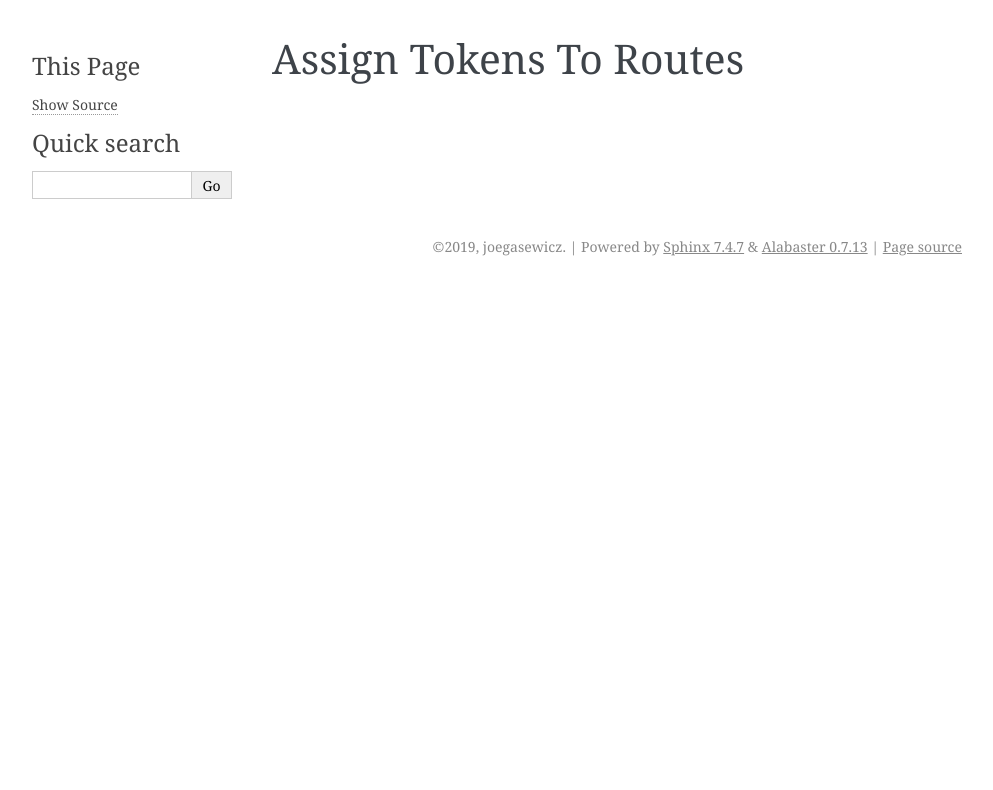
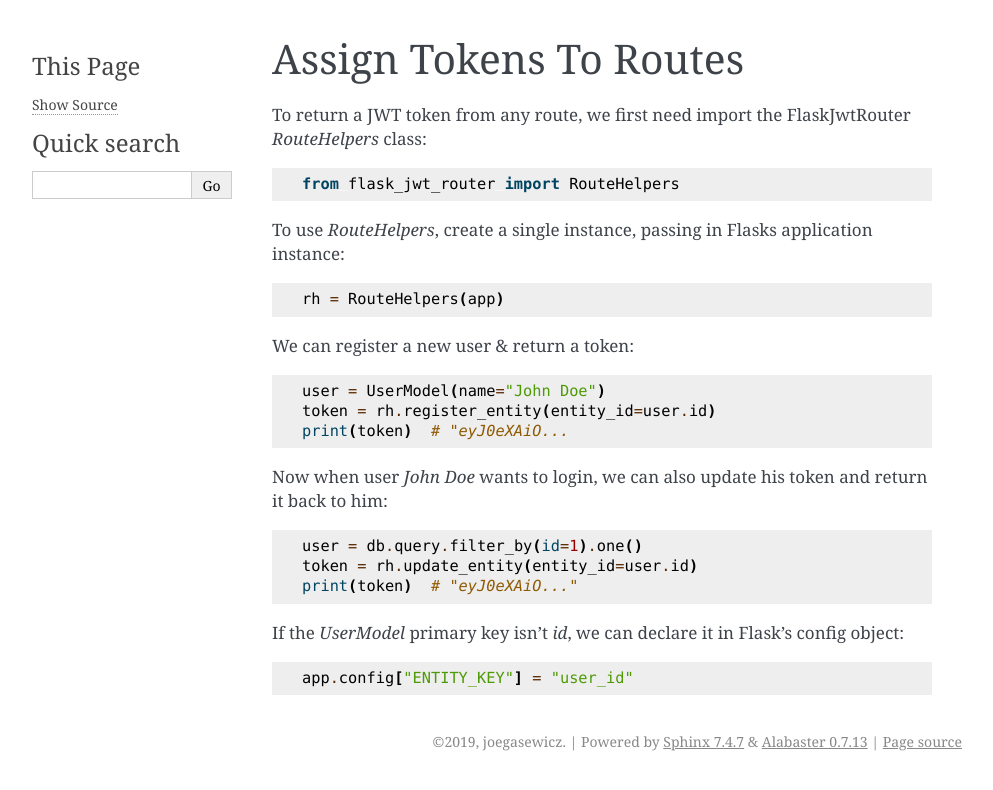
Before and after one commit to joegasewicz/flask-jwt-router, a Sphinx documentation site: the page built from docs/source/assign_tokens_to_routes.rst, in a window 1280 px wide. Shown: the top 790 px of the page, without its empty margins (148-1141 px from the left). Built offline with Sphinx 7.4.7, drawn with Linux system fonts in a browser that asks for light colours; pages that are not in the unit, such as notebooks, are missing from menus.

Commit message:
updates docs with creating an route helper

```diff
--- a/docs/source/assign_tokens_to_routes.rst
+++ b/docs/source/assign_tokens_to_routes.rst
@@ -1,2 +1,26 @@
 Assign Tokens To Routes
 =======================
+
+To return a JWT token from any route, we first need import the FlaskJwtRouter `RouteHelpers` class::
+
+    from flask_jwt_router import RouteHelpers
+
+To use `RouteHelpers`, create a single instance, passing in Flasks application instance::
+
+    rh = RouteHelpers(app)
+
+We can register a new user & return a token::
+
+    user = UserModel(name="John Doe")
+    token = rh.register_entity(entity_id=user.id)
+    print(token)  # "eyJ0eXAiO...
+
+Now when user `John Doe` wants to login, we can also update his token and return it back to him::
+
+    user = db.query.filter_by(id=1).one()
+    token = rh.update_entity(entity_id=user.id)
+    print(token)  # "eyJ0eXAiO..."
+
+If the `UserModel` primary key isn't `id`, we can declare it in Flask's config object::
+
+    app.config["ENTITY_KEY"] = "user_id"
```
